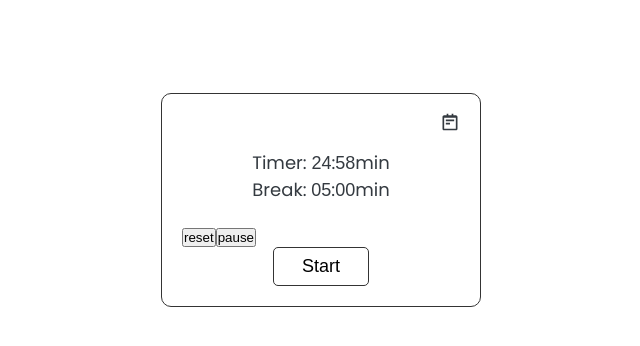
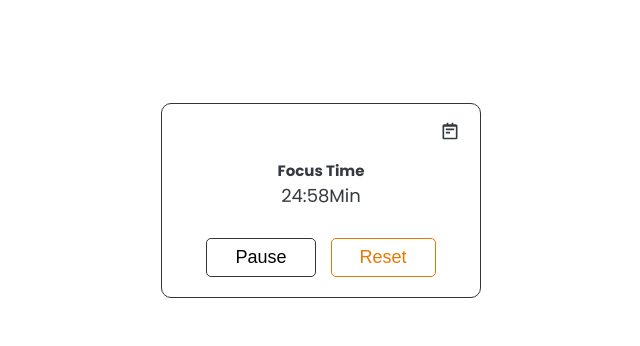
Before and after one commit to Amminn/Focus25, a React (Vite) app: page / in a window 1280 px wide. Both pictures are taken after a click on the button "Start". Shown: the top 346 px of the page, without its empty margins (319-959 px from the left). Built offline with nearby package versions, Linux system fonts and the light colour scheme.

Commit message:
feat: add components functionality to toggle between them based on use needs

```diff
--- a/src/App.jsx
+++ b/src/App.jsx
@@ -1,12 +1,18 @@
-import React from "react"
-import noteIcon from "./assets/bx-notepad.svg"
+import React from "react";
+import FocusTime from "./FocusTime";
+import TimeConfiguration from "./TimeConfiguration";
+import BreakTime from "./BreakTime";
+import noteIcon from "./assets/bx-notepad.svg";
 
 function App() {
   const [focusTime, setFocusTime] = React.useState({ minutes: '25', seconds: '00' });
   const [breakTime, setBreakTime] = React.useState({ minutes: '05', seconds: '00' });
   const [focusTimeIsRunning, setFocusTimeIsRunning] = React.useState(false);
+  const [shouldPause, setShouldPause] = React.useState(false)
+  const [isBreakTurn, setIsBreakTurn] = React.useState(false)
 
-  console.log(focusTime)
+  console.log(shouldPause)
+  console.log(breakTime)
 
   function handleFocusTimeChange(e) {
     const { name, value } = e.target;
@@ -46,17 +52,21 @@ function App() {
     });
   }
 
+  const intervalIdRef = React.useRef(null);
+
   React.useEffect(() => {
-    let intervalId = null;
+    const countdown = () => {
+      let currentTimer = isBreakTurn ? breakTime : focusTime;
+      if (focusTime.minutes == '00' && focusTime.seconds === '00') {
+        setIsBreakTurn(true)
+      }
+      if (currentTimer.minutes === '00' && currentTimer.seconds === '00') {
+        clearInterval(intervalIdRef.current);
+      } else {
+        let seconds = parseInt(currentTimer.seconds);
+        let minutes = parseInt(currentTimer.minutes);
 
-    if (focusTimeIsRunning) {
-      const countdown = () => {
-        if (focusTime.minutes === '00' && focusTime.seconds === '00') {
-          clearInterval(intervalId);
-        } else {
-          let seconds = parseInt(focusTime.seconds);
-          let minutes = parseInt(focusTime.minutes);
-
+        if (!shouldPause) {
           if (seconds === 0) {
             minutes--;
             seconds = 59;
@@ -66,22 +76,91 @@ function App() {
 
           const formattedSeconds = seconds < 10 ? `0${seconds}` : `${seconds}`;
           const formattedMinutes = minutes < 10 ? `0${minutes}` : `${minutes}`;
-
-          setFocusTime({ minutes: formattedMinutes, seconds: formattedSeconds });
+          isBreakTurn ? setBreakTime({ minutes: formattedMinutes, seconds: formattedSeconds })
+                      : setFocusTime({ minutes: formattedMinutes, seconds: formattedSeconds });
+        }
       }
     };
 
-      intervalId = setInterval(countdown, 1000);
+    if (focusTimeIsRunning) {
+      intervalIdRef.current = setInterval(countdown, 1000);
+    } else {
+      clearInterval(intervalIdRef.current);
+    }
 
-      return () => clearInterval(intervalId);
-    }
-  }, [focusTime, focusTimeIsRunning]);
+    return () => clearInterval(intervalIdRef.current);
+  }, [focusTime, focusTimeIsRunning, shouldPause, isBreakTurn, breakTime]);
+  // React.useEffect(() => {
+  //   let intervalId = null;
 
+  //   const countdown = () => {
+  //     let currentBreak
+  //     isBreakTurn ? currentBreak = breakTime : currentBreak = focusTime
+  //     if (focusTime.minutes === '00' && focusTime.seconds === '00') {
+  //       clearInterval(intervalId);
+  //     } else {
+  //       let seconds = parseInt(focusTime.seconds);
+  //       let minutes = parseInt(focusTime.minutes);
+
+  //       if (!shouldPause) { // only update the time if shouldPause is false
+  //         if (seconds === 0) {
+  //           minutes--;
+  //           seconds = 59;
+  //         } else {
+  //           seconds--;
+  //         }
+
+  //         const formattedSeconds = seconds < 10 ? `0${seconds}` : `${seconds}`;
+  //         const formattedMinutes = minutes < 10 ? `0${minutes}` : `${minutes}`;
+
+  //         setFocusTime({ minutes: formattedMinutes, seconds: formattedSeconds });
+  //       }
+  //     }
+  //   };
+
+  //   if (focusTimeIsRunning) {
+  //     intervalId = setInterval(countdown, 1000);
+  //   }
+
+  //   return () => clearInterval(intervalId);
+  // }, [focusTime, focusTimeIsRunning, shouldPause]);
+
+
+  // React.useEffect(() => {
+  //   let intervalId = null;
+
+  //   if (focusTimeIsRunning) {
+  //     const countdown = () => {
+  //       if (focusTime.minutes === '00' && focusTime.seconds === '00') {
+  //         clearInterval(intervalId);
+  //       } else {
+  //         let seconds = parseInt(focusTime.seconds);
+  //         let minutes = parseInt(focusTime.minutes);
+
+  //         if (seconds === 0) {
+  //           minutes--;
+  //           seconds = 59;
+  //         } else {
+  //           seconds--;
+  //         }
+
+  //         const formattedSeconds = seconds < 10 ? `0${seconds}` : `${seconds}`;
+  //         const formattedMinutes = minutes < 10 ? `0${minutes}` : `${minutes}`;
+
+  //         setFocusTime({ minutes: formattedMinutes, seconds: formattedSeconds });
+  //       }
+  //     };
+
+  //     intervalId = setInterval(countdown, 1000);
+
+  //     return () => clearInterval(intervalId);
+  //   }
+  // }, [focusTime, focusTimeIsRunning]);
+//
   return (
     <div className="extension-container">
       <div className="header">
-        {/* <h2 className="logo">Focus25</h2> */}
-        <a href="" className="note-toggle">
+        <a href="" className="note-toggle" title="Toggle NotePad">
         <img
           src={noteIcon}
           className="icon"
@@ -91,72 +170,54 @@ function App() {
       </div>
 
       <div className="main">
-        <div className="input-container">
-          <span>Timer: </span>
-          <input
-            className="input focus min-input"
-            name="minutes"
-            id="hours-input"
-            type="number"
-            value={focusTime.minutes}
-            onChange={handleFocusTimeChange}
-            maxLength={2}
+        {
+          !focusTimeIsRunning ?
+          <TimeConfiguration
+            focusTime={focusTime}
+            breakTime={breakTime}
+            handleBreakTimeChange={handleBreakTimeChange}
+            handleFocusTimeChange={handleFocusTimeChange}
           />
-          <span>:</span>
-          <input
-            className="input focus sec-input"
-            name="seconds"
-            id="minutes-input"
-            type="number"
-            value={focusTime.seconds}
-            onChange={handleFocusTimeChange}
-            maxLength={2}
+          :
+          !isBreakTurn ?
+          <FocusTime
+            focusTime={focusTime}
           />
-          <span>min</span>
+          :
+          <BreakTime
+            breakTime={breakTime}
+          />
+        }
       </div>
 
-        <div className="input-container">
-          <span>Break: </span>
-          <input
-            className="input focus min-input"
-            name="minutes"
-            type="number"
-            value={breakTime.minutes}
-            onChange={handleBreakTimeChange}
-            maxLength={2}
-          />
-          <span>:</span>
-          <input
-            className="input focus sec-input"
-            name="seconds"
-            type="number"
-            value={breakTime.seconds}
-            onChange={handleBreakTimeChange}
-            maxLength={2}
-          />
-          <span>min</span>
-        </div>
-
-      </div>
+      {
+        focusTimeIsRunning ?
         <div className="buttons-wrapper">
           <button
+            // onClick={() => {setFocusTimeIsRunning(false), setShouldPause(true)}}
+            onClick={() => {setShouldPause(prev => !prev)}}
+          >
+            {shouldPause ? 'Continue' : 'Pause'}
+          </button>
+          <button
+            className="warning"
             onClick={() => {
               setFocusTimeIsRunning(false),
-            setFocusTime({ minutes: '25', seconds: '00' })
+              setFocusTime({ minutes: '25', seconds: '00' }),
+              setBreakTime({ minutes: '05', seconds: '00'})
             }}
           >
             reset
           </button>
-        <button
-          onClick={() => {setFocusTimeIsRunning(false)}}
-        >
-          pause
-        </button>
         </div>
+        :
         <button
           onClick={() => {setFocusTimeIsRunning(true)}}
           className="button-btn single"
-      >Start</button>
+        >
+          Start
+        </button>
+      }
     </div>
   )
 }
--- /dev/null
+++ b/src/BreakTime.jsx
@@ -0,0 +1,12 @@
+import React from 'react'
+
+function BreakTime({breakTime}) {
+  return (
+    <div className="work">
+    <h2>Break Time</h2>
+    <p>{breakTime.minutes}:{breakTime.seconds}Min</p>
+  </div>
+  )
+}
+
+export default BreakTime
--- /dev/null
+++ b/src/FocusTime.jsx
@@ -0,0 +1,12 @@
+import React from 'react'
+
+function FocusTime({focusTime}) {
+  return (
+    <div className="work">
+      <h2>Focus Time</h2>
+      <p>{focusTime.minutes}:{focusTime.seconds}Min</p>
+    </div>
+  )
+}
+
+export default FocusTime
--- /dev/null
+++ b/src/TimeConfiguration.jsx
@@ -0,0 +1,55 @@
+import React from 'react'
+
+function TimeConfiguration({focusTime, breakTime, handleFocusTimeChange, handleBreakTimeChange}) {
+  return (
+    <>
+      <div className="input-container">
+        <span>Timer: </span>
+        <input
+          className="input focus min-input"
+          name="minutes"
+          id="hours-input"
+          type="number"
+          value={focusTime.minutes}
+          onChange={handleFocusTimeChange}
+          maxLength={2}
+        />
+        <span>:</span>
+        <input
+          className="input focus sec-input"
+          name="seconds"
+          id="minutes-input"
+          type="number"
+          value={focusTime.seconds}
+          onChange={handleFocusTimeChange}
+          maxLength={2}
+        />
+        <span>Min</span>
+     </div>
+
+      <div className="input-container">
+        <span>Break: </span>
+        <input
+          className="input focus min-input"
+          name="minutes"
+          type="number"
+          value={breakTime.minutes}
+          onChange={handleBreakTimeChange}
+          maxLength={2}
+        />
+        <span>:</span>
+        <input
+          className="input focus sec-input"
+          name="seconds"
+          type="number"
+          value={breakTime.seconds}
+          onChange={handleBreakTimeChange}
+          maxLength={2}
+        />
+        <span>Min</span>
+      </div>
+    </>
+  )
+}
+
+export default TimeConfiguration
--- a/src/index.css
+++ b/src/index.css
@@ -68,10 +68,10 @@ body {
 .extension-container .main .input-container .input {
   width: 2ch;
   font-size: 1.8rem;
+  color: inherit;
   background-color: transparent;
   border: none;
   outline: none;
-  color: inherit;
 }
 
 .extension-container .main .input-container .input[type="number"]::-webkit-outer-spin-button,
@@ -84,17 +84,56 @@ body {
   -moz-appearance: textfield;
 }
 
+.extension-container .main .work {
+  min-height: 5.4rem;
+  text-align: center;
+}
+
+.extension-container .main .work p {
+  font-size: 1.8rem;
+  color: inherit;
+}
+
 .extension-container .main input {
   max-width: 80px;
 }
 
 .extension-container .button-btn.single {
   padding: 0.8rem 2.8rem;
+  background-color: transparent;
   font-size: 1.8rem;
-  background-color: transparent;
   border: 1px solid #343434;
   border-radius: 5px;
   display: block;
   margin-inline: auto;
 }
+
+.extension-container button {
+  cursor: pointer;
+}
+
+.extension-container .buttons-wrapper {
+  display: -webkit-box;
+  display: -ms-flexbox;
+  display: flex;
+  -webkit-box-pack: center;
+      -ms-flex-pack: center;
+          justify-content: center;
+  gap: 1.5rem;
+}
+
+.extension-container .buttons-wrapper button {
+  font-size: 1.8rem;
+  padding: 0.8rem 2.8rem;
+  background-color: transparent;
+  border: 1px solid #343434;
+  border-radius: 5px;
+  text-transform: capitalize;
+  cursor: pointer;
+}
+
+.extension-container .buttons-wrapper button.warning {
+  color: #e67700;
+  border-color: #e67700;
+}
 /*# sourceMappingURL=index.css.map */
--- a/src/index.scss
+++ b/src/index.scss
@@ -1,4 +1,5 @@
 @import url('https://fonts.googleapis.com/css2?family=Poppins:wght@400;500;600;700;800;900&display=swap');
+$warning: #e67700;
 
 * {
   padding: 0;
@@ -53,10 +54,10 @@ body {
       .input {
         width: 2ch;
         font-size: 1.8rem;
+        color: inherit;
         background-color: transparent;
         border: none;
         outline: none;
-        color: inherit;
       }
       .input[type="number"]::-webkit-outer-spin-button,
       .input[type="number"]::-webkit-inner-spin-button {
@@ -68,6 +69,15 @@ body {
       }
     }
 
+    .work {
+      min-height: 5.4rem;
+      text-align: center;
+      p {
+        font-size: 1.8rem;
+        color: inherit;
+      }
+    }
+
     input {
       max-width: 80px;
     }
@@ -75,11 +85,37 @@ body {
 
   .button-btn.single {
     padding: 0.8rem 2.8rem;
+    background-color: transparent;
     font-size: 1.8rem;
-    background-color: transparent;
     border: 1px solid #343434;
     border-radius: 5px;
     display: block;
     margin-inline: auto;
   }
+
+  button {
+    cursor: pointer;
+  }
+
+  .buttons-wrapper {
+    display: flex;
+    justify-content: center;
+    gap: 1.5rem;
+
+    button {
+      font-size: 1.8rem;
+      padding: 0.8rem 2.8rem;
+      background-color: transparent;
+      border: 1px solid #343434;
+      border-radius: 5px;
+      text-transform: capitalize;
+      cursor: pointer;
+
+      &.warning {
+        color: $warning;
+        border-color: $warning;
+      }
+    }
+
+  }
 }
```
Also changed, not shown: 1 other file (tests, documents, lock files or other folders). Lines whose indentation alone changed are shown as unchanged.
